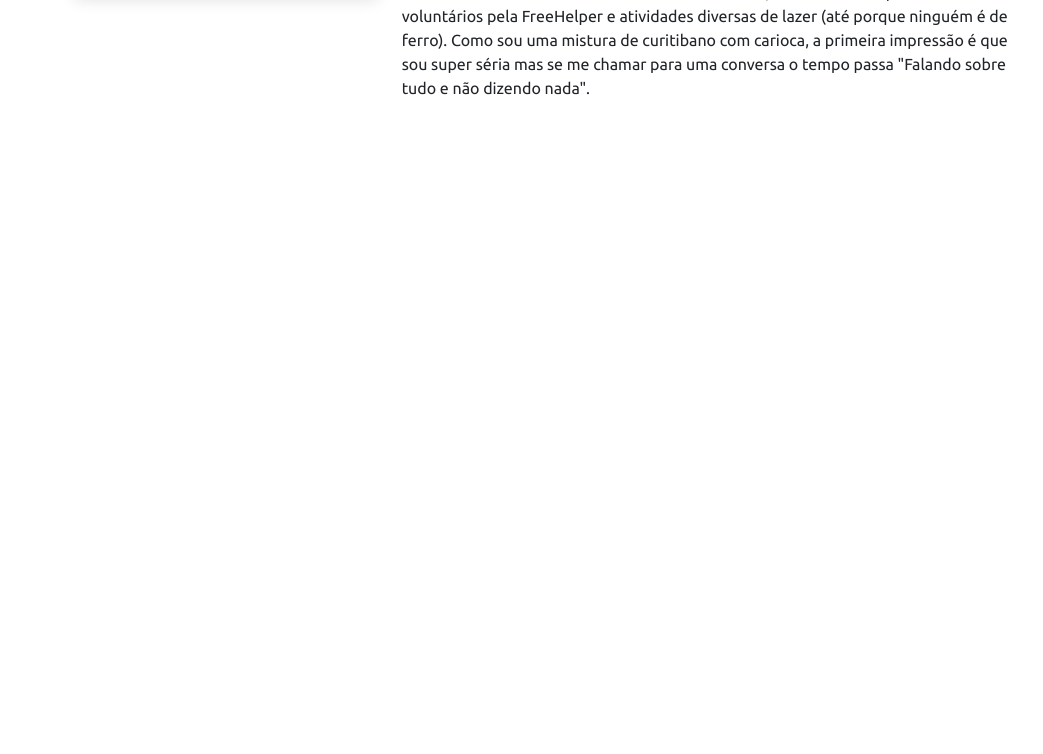
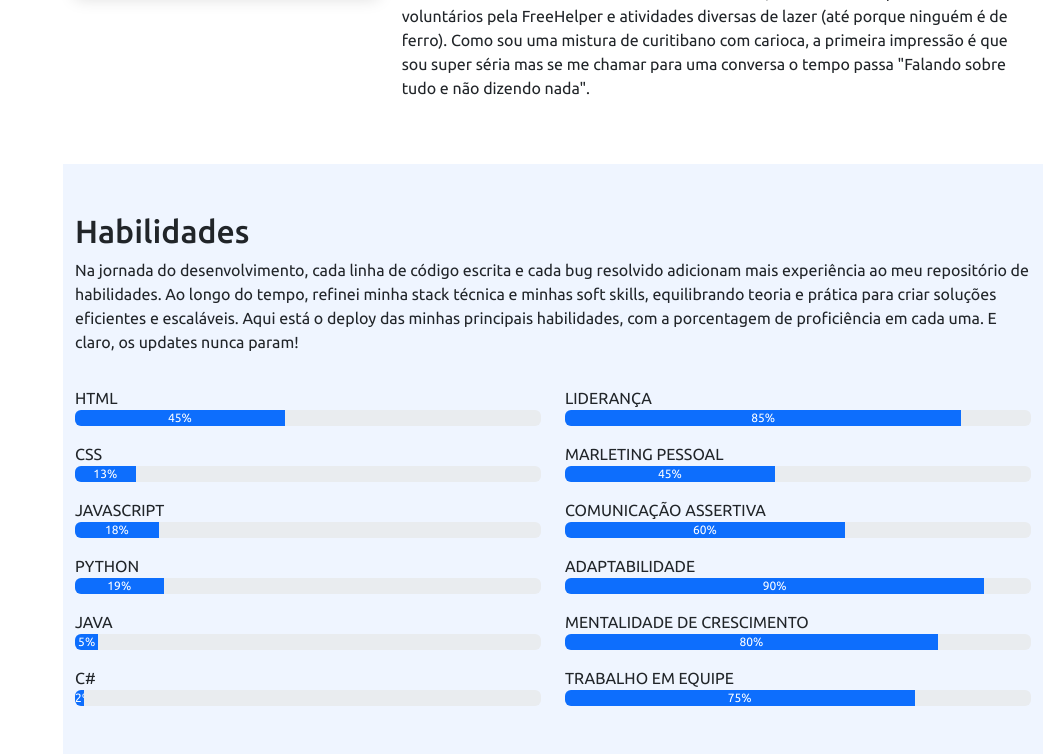
Before and after one commit to camilafagundes/Portf-lio, a Flask app: page / in a window 1280 px wide. Shown: the part 1460-2214 px from the top of the page, without its empty margins (237-1280 px from the left). Before the commit the page ends 1555 px from the top, so only its background shows below. Run offline with Flask 3, Linux system fonts and the light colour scheme; some libraries are stand-ins or nearby versions; some web fonts are replaced.

Commit message:
Seção Habilidades

```diff
--- a/static/script.js
+++ b/static/script.js
@@ -9,3 +9,16 @@ menuMobile.addEventListener('click', () => {
     : menuMobile.classList.replace("bi-x", "bi-list");
     body.classList.toggle("mobile-nav-active");
 });
+
+/* Fecha o menu quando clicar em algum item e muda o ícone para list */
+
+const navItem = document.querySelectorAll('.nav-item')
+
+navItem.forEach (item => {
+    item.addEventListener("click", () =>{
+        if (body.classList.contains("menu-nav-active")) {
+            body.classList.remove("menu-nav-active")
+            menuMobile.classList.replace("bi-x", "bi-list");
+        }
+    })
+})
--- a/static/style.css
+++ b/static/style.css
@@ -179,3 +179,7 @@ i.menu-mobile {
     background-color: #252c90;
     border-radius: 5%;
 }
+
+.section-bg {
+    background-color: #eff5ff;
+}
--- a/templates/index.html
+++ b/templates/index.html
@@ -36,7 +36,7 @@
                   <a class="nav-link" href="#sobre"><i class="bi bi-person"></i> Sobre</a>
                 </li>
                 <li class="nav-item">
-                  <a class="nav-link" href="#"><i class="bi bi-list-check"></i> Habilidades</a>
+                  <a class="nav-link" href="#habilidades"><i class="bi bi-list-check"></i> Habilidades</a>
                 </li>
                 <li class="nav-item">
                     <a class="nav-link" href="#"><i class="bi bi-file-earmark"></i> Currículo</a>
@@ -139,6 +139,76 @@
 
         </section>
 
+        <section class="mt-5 section-bg" id="habilidades">
+            <div class="container pb-5">
+                <h2 class='pt-5'>Habilidades</h2>
+                <p>
+                    Na jornada do desenvolvimento, cada linha de código escrita e cada bug resolvido adicionam mais experiência ao meu repositório de habilidades.
+                    Ao longo do tempo, refinei minha stack técnica e minhas soft skills, equilibrando teoria e prática para criar soluções eficientes e escaláveis.
+                    Aqui está o deploy das minhas principais habilidades, com a porcentagem de proficiência em cada uma. E claro, os updates nunca param!
+                </p>
+
+                <div class="row">
+                    <div class="col-md-6">
+                        <p class='mt-3 mb-0'>HTML</p>
+                        <div class="progress" role="progressbar" aria-label="Example with label" aria-valuenow="45" aria-valuemin="0" aria-valuemax="100">
+                            <div class="progress-bar" style="width: 45%">45%</div>
+                        </div>
+                        <p class='mt-3 mb-0'>CSS</p>
+                        <div class="progress" role="progressbar" aria-label="Example with label" aria-valuenow="13" aria-valuemin="0" aria-valuemax="100">
+                            <div class="progress-bar" style="width: 13%">13%</div>
+                        </div>
+                        <p class='mt-3 mb-0'>JAVASCRIPT</p>
+                        <div class="progress" role="progressbar" aria-label="Example with label" aria-valuenow="18" aria-valuemin="0" aria-valuemax="100">
+                            <div class="progress-bar" style="width: 18%">18%</div>
+                        </div>
+                        <p class='mt-3 mb-0'>PYTHON</p>
+                        <div class="progress" role="progressbar" aria-label="Example with label" aria-valuenow="19" aria-valuemin="0" aria-valuemax="100">
+                            <div class="progress-bar" style="width: 19%">19%</div>
+                        </div>
+                        <p class='mt-3 mb-0'>JAVA</p>
+                        <div class="progress" role="progressbar" aria-label="Example with label" aria-valuenow="5" aria-valuemin="0" aria-valuemax="100">
+                            <div class="progress-bar" style="width: 5%">5%</div>
+                        </div>
+                        <p class='mt-3 mb-0'>C#</p>
+                        <div class="progress" role="progressbar" aria-label="Example with label" aria-valuenow="2" aria-valuemin="0" aria-valuemax="100">
+                            <div class="progress-bar" style="width: 2%">2%</div>
+                        </div>
+                    </div>
+
+                    <div class="col-md-6">
+                        <p class='mt-3 mb-0'>LIDERANÇA</p>
+                        <div class="progress" role="progressbar" aria-label="Example with label" aria-valuenow="85" aria-valuemin="0" aria-valuemax="100">
+                            <div class="progress-bar" style="width: 85%">85%</div>
+                        </div>
+                        <p class='mt-3 mb-0'>MARLETING PESSOAL</p>
+                        <div class="progress" role="progressbar" aria-label="Example with label" aria-valuenow="45" aria-valuemin="0" aria-valuemax="100">
+                            <div class="progress-bar" style="width: 45%">45%</div>
+                        </div>
+                        <p class='mt-3 mb-0'>COMUNICAÇÃO ASSERTIVA</p>
+                        <div class="progress" role="progressbar" aria-label="Example with label" aria-valuenow="60" aria-valuemin="0" aria-valuemax="100">
+                            <div class="progress-bar" style="width: 60%">60%</div>
+                        </div>
+                        <p class='mt-3 mb-0'>ADAPTABILIDADE</p>
+                        <div class="progress" role="progressbar" aria-label="Example with label" aria-valuenow="90" aria-valuemin="0" aria-valuemax="100">
+                            <div class="progress-bar" style="width: 90%">90%</div>
+                        </div>
+                        <p class='mt-3 mb-0'>MENTALIDADE DE CRESCIMENTO</p>
+                        <div class="progress" role="progressbar" aria-label="Example with label" aria-valuenow="80" aria-valuemin="0" aria-valuemax="100">
+                            <div class="progress-bar" style="width: 80%">80%</div>
+                        </div>
+                        <p class='mt-3 mb-0'>TRABALHO EM EQUIPE</p>
+                        <div class="progress" role="progressbar" aria-label="Example with label" aria-valuenow="75" aria-valuemin="0" aria-valuemax="100">
+                            <div class="progress-bar" style="width: 75%">75%</div>
+                        </div>
+                    </div>
+
+                </div>
+
+            </div>
+
+        </section>
+
     </main>
 
 
```
